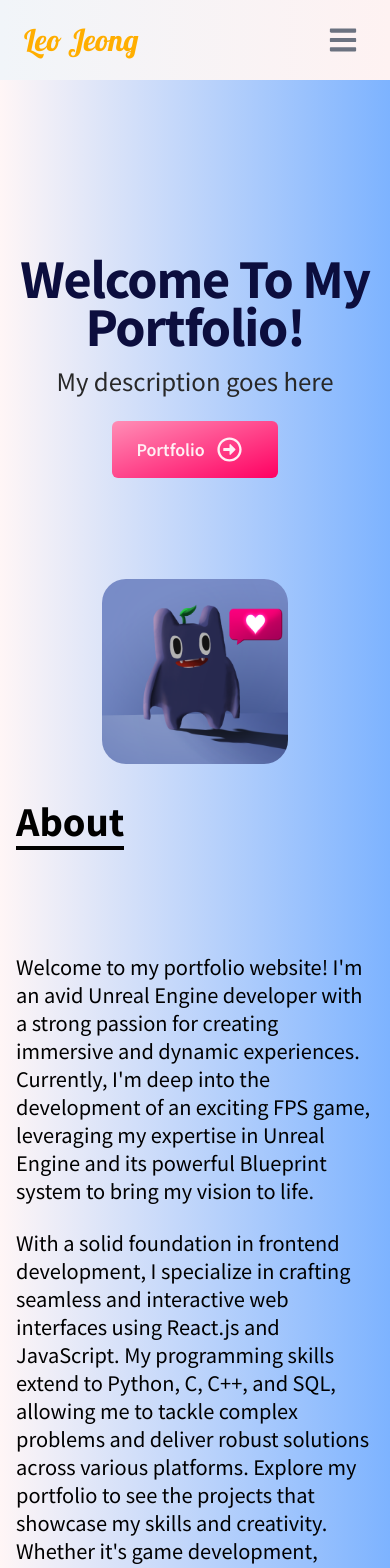
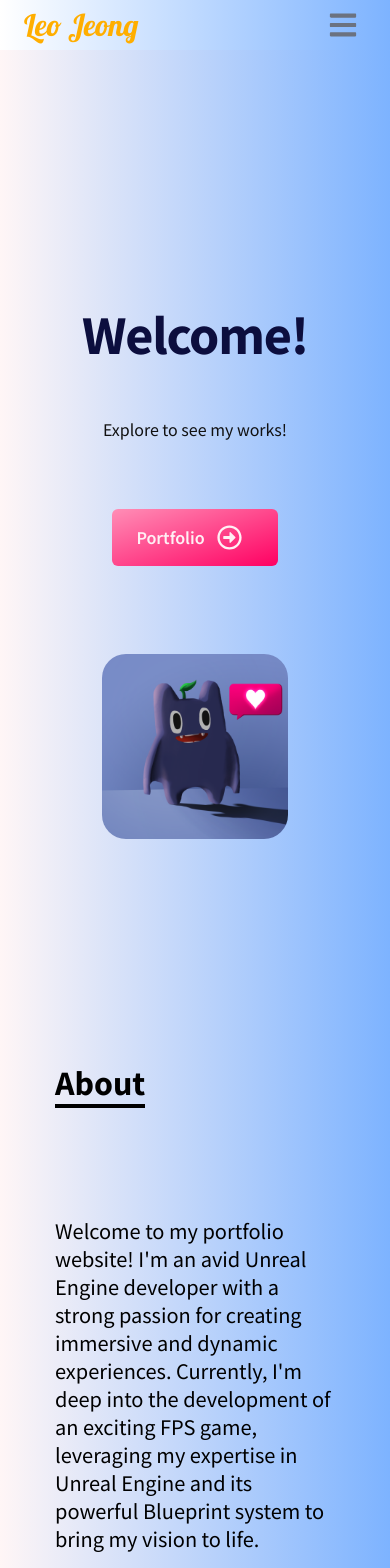
Before and after one commit to triple1566/leo_portfolio, a React (Create React App) app: page / in a window 390 px wide. Shown: the top 1568 px of the page. Built offline with nearby package versions, Linux system fonts and the light colour scheme.

Commit message:
responsive UI scaling, added Waktapulse sidelink

```diff
--- a/public/index.html
+++ b/public/index.html
@@ -7,7 +7,7 @@
     <meta name="theme-color" content="#000000" />
     <meta
       name="description"
-      content="Web site created using create-react-app"
+      content="Website created using create-react-app"
     />
     <link rel="apple-touch-icon" href="%PUBLIC_URL%/logo192.png" />
     <!--
--- a/src/App.js
+++ b/src/App.js
@@ -9,7 +9,24 @@ function App() {
   return (
     <div>
       <NavBar />
+      <br />
+      <br />
+      <br />
       <Home />
+      <div className='h-full md:h-0'>
+        <br />
+        <br />
+        <br />
+        <br />
+        <br />
+        <br />
+        <br />
+        <br />
+        <br />
+        <br />
+        <br />
+        <br />
+      </div>
       <About />
       <Portfolio />
 
--- a/src/components/About.jsx
+++ b/src/components/About.jsx
@@ -4,9 +4,9 @@ const About = () => {
   return (
     <div name='about' className='w-full h-screen bg-{#FFFFFF} text-{#0c0e3e}'>
 
-        <div className='max-w-screen-lg p-4 mx-auto flex flex-col justify-center w-full h-full'>
+        <div className='max-w-screen-lg p-4 mx-auto flex flex-col justify-center w-[80%] h-full sm:w-[70%]'>
             <div className='pb-8'>
-                <p className='text-4xl font-bold inline border-b-4 border-black'>
+                <p className='text-[30px] font-bold inline border-b-4 border-black sm:text-[60px]'>
                     About
                 </p>
             </div>
@@ -19,7 +19,6 @@ const About = () => {
             Explore my portfolio to see the projects that showcase my skills and creativity. Whether it's game development, frontend design, or backend logic, I am dedicated to pushing the boundaries of technology and delivering top-notch results. Let's create something extraordinary together!
             </p>
         </div>
-
     </div>
   )
 }
--- a/src/components/Home.jsx
+++ b/src/components/Home.jsx
@@ -11,16 +11,16 @@ const Home = () => {
         <div className='max-w-screen-lg mx-auto flex flex-col items-center justify-center h-full px-4 md:flex-row leading-Mobile sm:leading-Desktop'>
             <div className='flex flex-col justify-center h-full items-center md:items-start md:pt-0 pt-60'>
                 <h2 className='text-5xl tracking-tight sm:text-7xl md:leading-Home font-bold text-[#0c0e3e] text-center md:text-left'>
-                    Welcome To My Portfolio!
+                    Welcome!
                 </h2>
-                <p className='text-[#282828] py-4 max-w-md text-2xl sm:text-3xl text-center md:text-left'>
-                    My description goes here
+                <p className='text-[#111111] py-4 max-w-md text-1xl sm:text-3xl text-center md:text-left'>
+                    Explore to see my works!
                 </p>
                 <div>
                     <button className='group text-[#ffeff4] w-fit px-6 py-3 my-2 flex items-center
                     rounded-md bg-gradient-to-br from-[#ff8eb6] to-[#ff0062] leading-Desktop font-semibold'>
                         Portfolio
-                        <span className='px-2 group-hover:rotate-90 duration-300 '>
+                        <span className='px-2 group-hover:rotate-90 duration-300'>
                             <FaRegArrowAltCircleRight size={25}
                             className='mx-1 my-1'
                             />
--- a/src/components/NavBar.jsx
+++ b/src/components/NavBar.jsx
@@ -30,8 +30,8 @@ const NavBar = () => {
     ]//this is an array for the top navigation bar.
 
   return (
-    <div className='flex justify-between items-center w-full h-20 px-4
-    text-[#ffae00] bg-gradient-to-r to-red-50 from-slate-100 fixed'>
+    <div className='flex justify-between items-center w-full h-[50px] px-4
+    text-[#ffae00] bg-gradient-to-r from-[#ffffff] to-[#7db3ff] fixed'>
       <div>
         <h1 className="text-3xl md:text-5xl font-signature ml-2 cursor-pointer">
             Leo Jeong
@@ -41,7 +41,7 @@ const NavBar = () => {
 
         {links.map(({id,link})=>(
             <li key={id} className='px-4 cursor-pointer capitalize font-medium
-            text-gray-500 hover:scale-105 duration-200 hover:text-[#4c4c4c]'>
+            text-[#000000] hover:scale-105 duration-200 hover:text-[#fffcec]'>
                 {link}
             </li>
         ))}
--- a/src/components/Portfolio.jsx
+++ b/src/components/Portfolio.jsx
@@ -1,8 +1,8 @@
 import React from 'react';
-import UE1 from '../assets/portfolio/UE1.jpeg';
+/*import UE1 from '../assets/portfolio/UE1.jpeg';
 import UE2 from '../assets/portfolio/UE2.jpeg';
 import Logo from '../assets/portfolio/Logo.png';
-import ClubSales from '../assets/portfolio/ClubSales.png';
+import ClubSales from '../assets/portfolio/ClubSales.png';*/
 
 
 const Portfolio = () => {
--- a/src/components/SocialLinks.jsx
+++ b/src/components/SocialLinks.jsx
@@ -2,6 +2,7 @@ import React from 'react';
 import {FaGithub, FaLinkedin} from 'react-icons/fa';
 import {HiOutlineMail} from 'react-icons/hi';
 import {BsFillPersonLinesFill} from'react-icons/bs';
+import WaktapulseLogo from '../assets/Logo.png';
 
 
 const SocialLinks = () => {
@@ -52,11 +53,11 @@ const SocialLinks = () => {
       id:5,
       child:(
         <>
-          Waktapulse <img src='/assets/Logo.png' alt="WaktapulseLogo" size={30}/>
+          <p className='text-[30px], font-SDSwagger text-[#00ffa2]'>Waktapulse</p><img src={WaktapulseLogo} alt="WaktapulseLogo" className='scale-50 ml-[-13px]'/>
         </>
       ),
       href: 'https://www.instagram.com/playwaktapulse/',
-      style: 'rounded-tr-md',
+      style: 'rounded-[50px] bg-gradient-to-r from-[#0e3d2c] to-[#082118] text-[#00FFA3]',
       download: true,
     }
   ];
@@ -66,8 +67,8 @@ const SocialLinks = () => {
       <ul>
         {links.map(({id, child, href, style, download}) => (
 
-            <li key = {id} className={"flex justify-between items-center w-40 h-14 px-4 bg-{#FFFFFF} ml-[-100px] hover:rounded-md duration-300 hover:ml-[-10px]" + " " + style}>
-              <a href={href} className='flex justify-between items-center w-full text-{#0c0e3e} ' download={download} target='_blank'>
+            <li key = {id} className={"flex justify-between items-center w-40 h-14 px-4 bg-{#FFFFFF} ml-[-100px] hover:rounded-lg duration-300 hover:ml-[-10px]" + " " + style}>
+              <a href={href} className='flex justify-between items-center w-full text-{#0c0e3e} ' download={download} target='_blank' rel='noreferrer'>
                 <>
                   {child}
                 </>
--- a/src/index.css
+++ b/src/index.css
@@ -1,5 +1,10 @@
 @import url('https://fonts.googleapis.com/css2?family=Noto+Sans+KR:wght@200;400;600;800;900&display=swap');
 @import url('https://fonts.googleapis.com/css2?family=Lobster&family=Noto+Sans+KR:wght@200;400;600;800;900&display=swap');
+
+@font-face {
+    font-family: 'SDSwagger';
+    src: url('./assets/fonts/SDSwaggerTTF.woff2')format(woff2);
+}
 
 @tailwind base;
 @tailwind components;
--- a/tailwind.config.js
+++ b/tailwind.config.js
@@ -4,15 +4,17 @@ module.exports = {
     "./src/**/*.{js,jsx,ts,tsx}",
   ],
   theme: {
-    extend: {},
+    extend: {
       fontFamily: {
-      signature: ["Lobster"]
+        signature: ["Lobster"],
+        SDSwagger: ["SDSwagger"]
       },
       lineHeight: {
         'Home': '5rem',
         'Content': '6rem',
         'Mobile': '7rem',
         'Desktop': '2rem'
+      }
     },
   },
   plugins: [],
```
Also changed, not shown: src/assets/fonts/SDSwaggerTTF.woff2 (added). Lines whose indentation alone changed are shown as unchanged.
